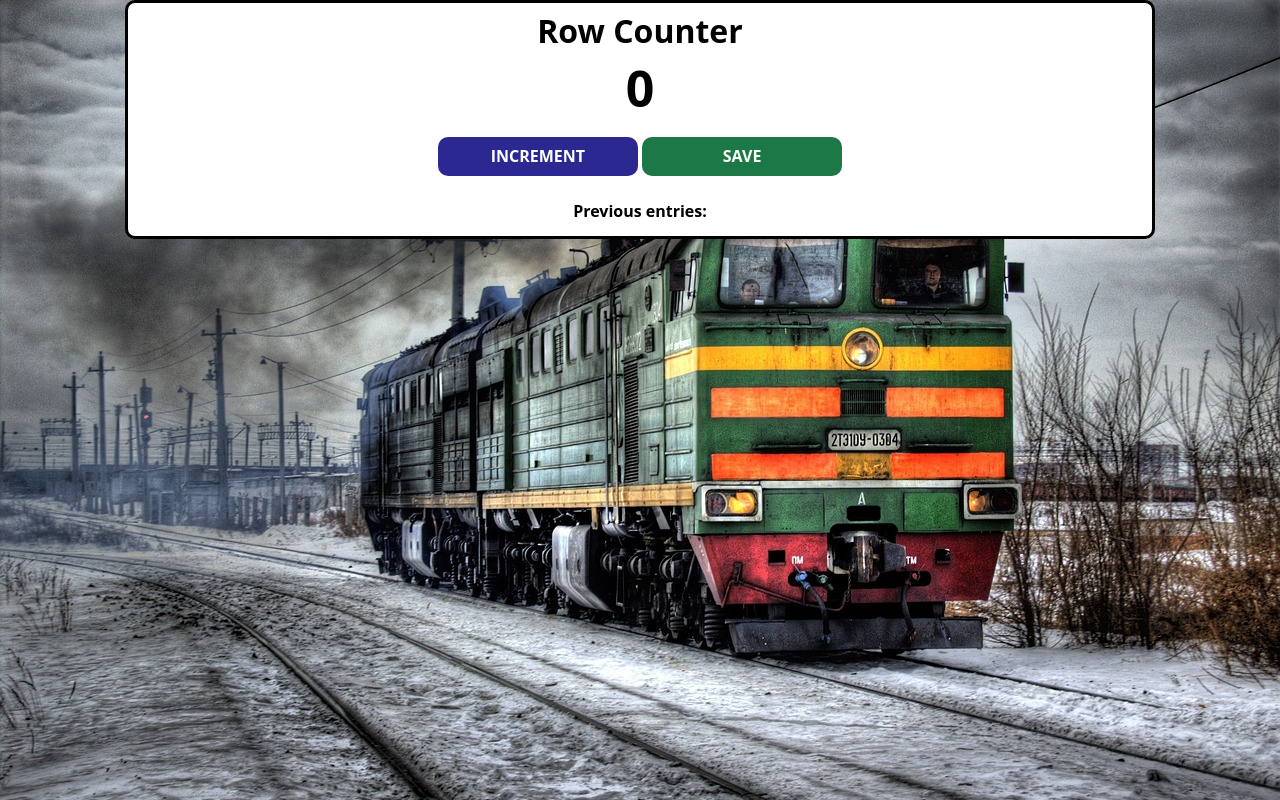
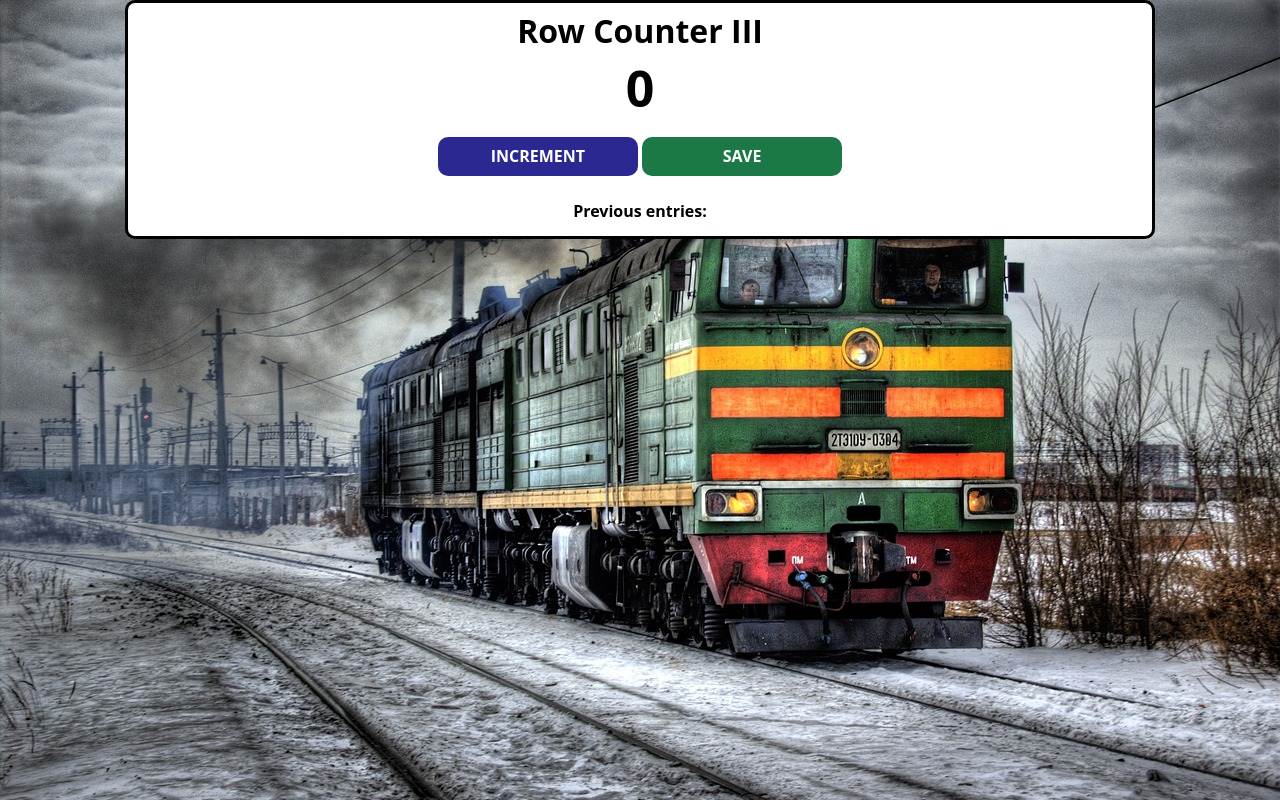
Before and after one commit to PaddyODaddyO/passenger-counter, a plain HTML site: page index.html in a window 1280 px wide. Drawn offline with nearby package versions, Linux system fonts and the light colour scheme.

Commit message:
mycommit

```diff
--- a/index.html
+++ b/index.html
@@ -4,7 +4,7 @@
     </head>
     <body>
         <div class="container">
-            <h1>Row Counter</h1>
+            <h1>Row Counter III</h1>
             <h2 id="count-el">0</h2>
             <button id="increment-btn" onclick="increment()">INCREMENT</button>
             <button id="save-btn" onclick="save()">SAVE</button>
```
